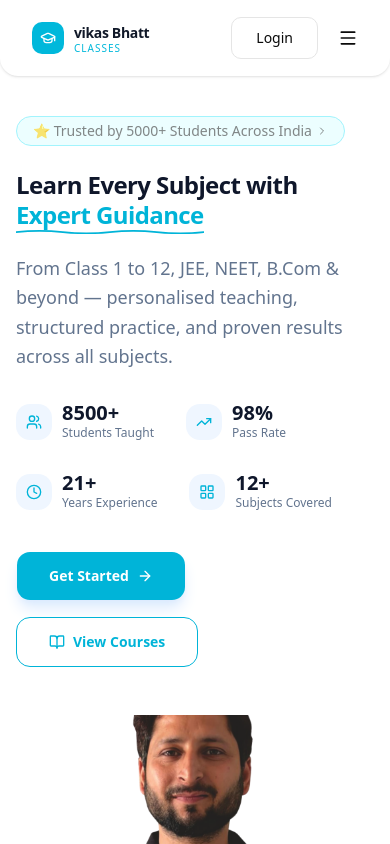
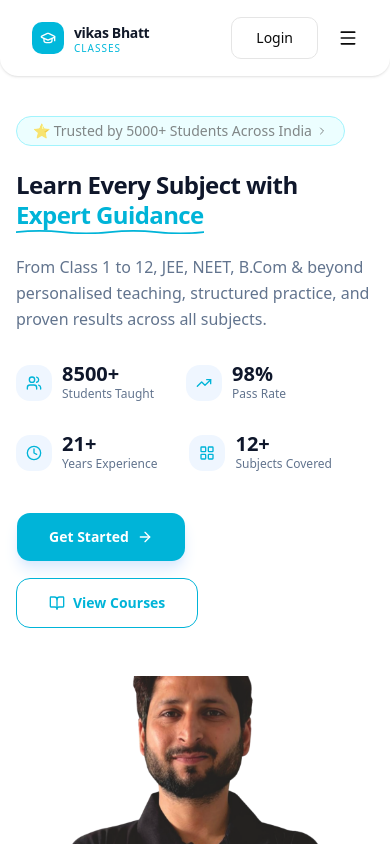
Before and after one commit to suri-webs/Vikash-Bhatt-Institute, a Next.js app: page / in a window 390 px wide. Shown: the top 844 px of the page. Built offline with nearby package versions, Linux system fonts and the light colour scheme.

Commit message:
do some changes connect backend

```diff
--- a/app/auth/page.tsx
+++ b/app/auth/page.tsx
@@ -7,7 +7,7 @@ import { ToastContainer } from 'react-toastify'
 export default function Home() {
     return (
         <div>
-            <ToastContainer position="top-right" />
+            <ToastContainer position="top-center" />
             <Navbar />
             <Form />
             <Footer />
--- a/components/auth/authform/form.tsx
+++ b/components/auth/authform/form.tsx
@@ -5,7 +5,7 @@ import axios from "axios"
 import { useRouter } from "next/navigation"
 import { useAuth } from "@/hooks/useAuth"
 import {
-    User, Mail, Lock, Eye, EyeOff, FileText,
+    User, Mail, Lock, Eye, EyeOff,
     ArrowRight, Loader2, AlertCircle, CheckCircle2, GraduationCap,
 } from "lucide-react"
 import { toast } from "react-toastify"
--- a/components/home/header/index.tsx
+++ b/components/home/header/index.tsx
@@ -71,8 +71,8 @@ export default function Header() {
                         </h1>
 
                         {/* Body */}
-                        <p className="text-slate-500 text-lg md:text-xl leading-relaxed max-w-lg mb-8">
-                            From Class 1 to 12, JEE, NEET, B.Com & beyond — personalised
+                        <p className="text-slate-500 text-m md:text-xl leading-relaxed max-w-lg mb-8">
+                            From Class 1 to 12, JEE, NEET, B.Com & beyond personalised
                             teaching, structured practice, and proven results across all subjects.
                         </p>
 
```
